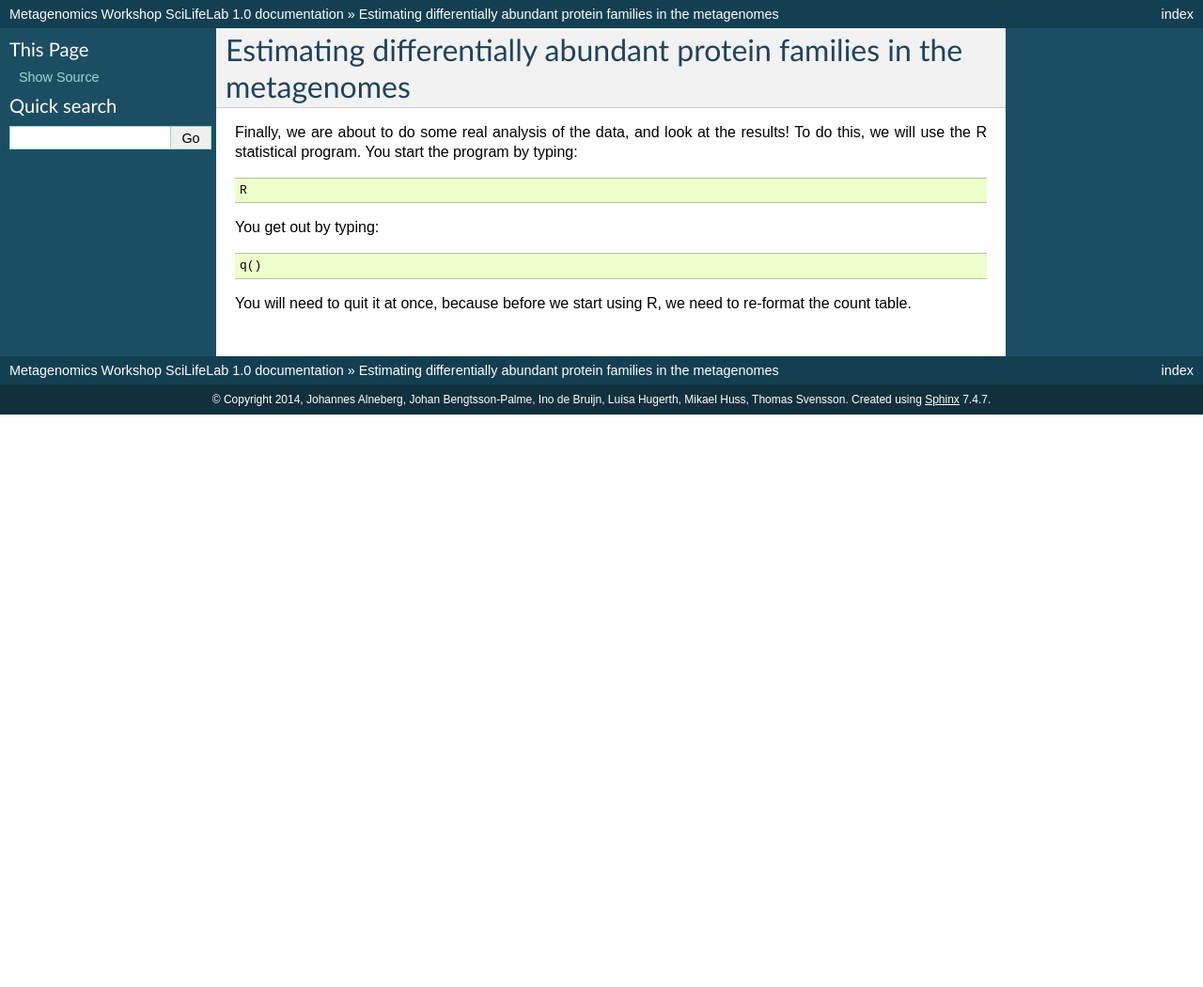
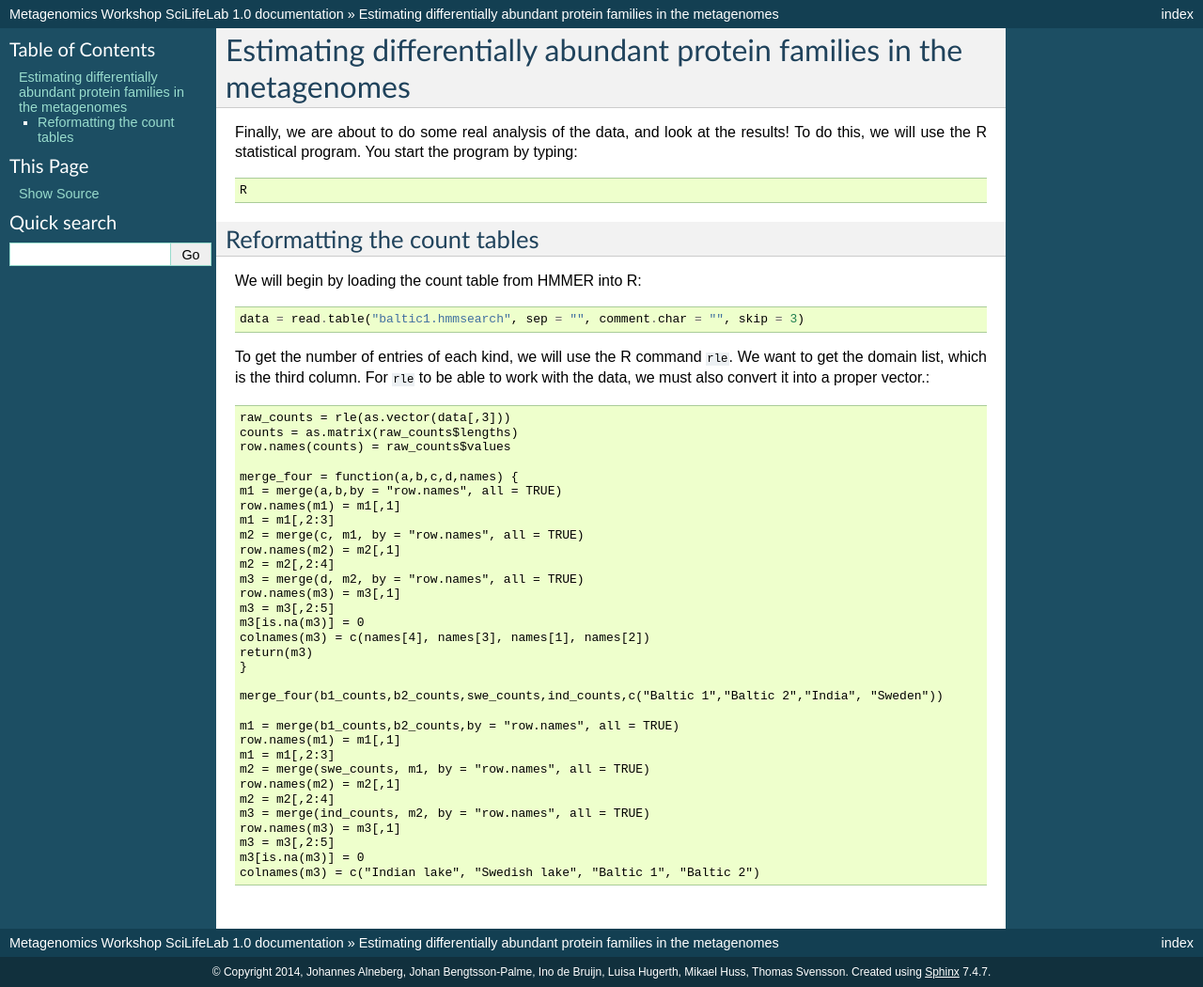
Before and after one commit to inodb/2014-5-metagenomics-workshop, a Sphinx documentation site: the page built from source/annotation/differential.rst, in a window 1280 px wide. Shown: the whole page at 94% size. Built offline with Sphinx 7.4.7, drawn with Linux system fonts in a browser that asks for light colours; before the commit the page ends 900 px from its top, so only the background shows below that.

Commit message:
Update differential.rst

```diff
--- a/source/annotation/differential.rst
+++ b/source/annotation/differential.rst
@@ -7,9 +7,46 @@ You start the program by typing::
 
     R
 
-You get out by typing::
+Reformatting the count tables
+=============================
 
-    q()
+We will begin by loading the count table from HMMER into R::
 
-You will need to quit it at once, because before we start using R,
-we need to re-format the count table.
+    data = read.table("baltic1.hmmsearch", sep = "", comment.char = "", skip = 3)
+
+To get the number of entries of each kind, we will use the R command ``rle``.
+We want to get the domain list, which is the third column. For ``rle`` to be
+able to work with the data, we must also convert it into a proper vector.::
+
+    raw_counts = rle(as.vector(data[,3]))
+    counts = as.matrix(raw_counts$lengths)
+    row.names(counts) = raw_counts$values
+
+    merge_four = function(a,b,c,d,names) {
+    m1 = merge(a,b,by = "row.names", all = TRUE)
+    row.names(m1) = m1[,1]
+    m1 = m1[,2:3]
+    m2 = merge(c, m1, by = "row.names", all = TRUE)
+    row.names(m2) = m2[,1]
+    m2 = m2[,2:4]
+    m3 = merge(d, m2, by = "row.names", all = TRUE)
+    row.names(m3) = m3[,1]
+    m3 = m3[,2:5]
+    m3[is.na(m3)] = 0
+    colnames(m3) = c(names[4], names[3], names[1], names[2])
+    return(m3)
+    }
+
+    merge_four(b1_counts,b2_counts,swe_counts,ind_counts,c("Baltic 1","Baltic 2","India", "Sweden"))
+
+    m1 = merge(b1_counts,b2_counts,by = "row.names", all = TRUE)
+    row.names(m1) = m1[,1]
+    m1 = m1[,2:3]
+    m2 = merge(swe_counts, m1, by = "row.names", all = TRUE)
+    row.names(m2) = m2[,1]
+    m2 = m2[,2:4]
+    m3 = merge(ind_counts, m2, by = "row.names", all = TRUE)
+    row.names(m3) = m3[,1]
+    m3 = m3[,2:5]
+    m3[is.na(m3)] = 0
+    colnames(m3) = c("Indian lake", "Swedish lake", "Baltic 1", "Baltic 2")
```
